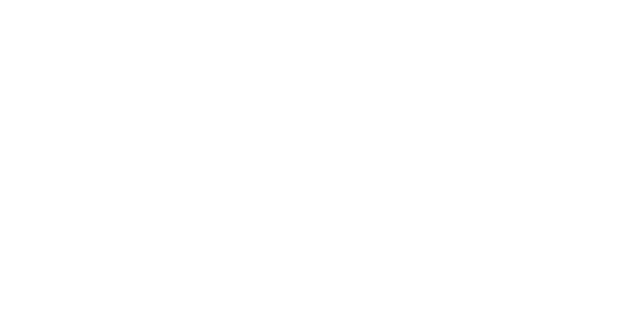
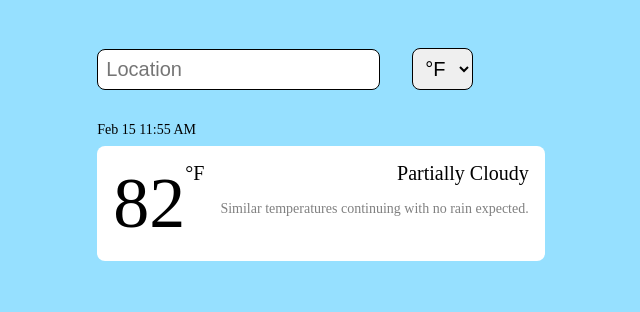
Before and after one commit to BhargavPabbaraju/odin-weather-app, a website built with webpack: page src/template.html in a window 1280 px wide. Shown: the whole page, without its empty margins (319-959 px from the left). Built offline with nearby package versions, Linux system fonts and the light colour scheme.

Commit message:
Initial commit

```diff
--- a/src/index.js
+++ b/src/index.js
@@ -1 +1,12 @@
-alert("Hello, World!");
+import * as utils from "./utils.js";
+import "./styles.css";
+
+function fetchData(location = "Boston", unitGroup = utils.UnitGroup.US) {
+  const url =
+    `https://weather.visualcrossing.com/VisualCrossingWebServices/rest/services/timeline/` +
+    `${location}?unitGroup=${unitGroup}&key=${utils.API_KEY}&contentType=json`;
+
+  console.log(url);
+}
+
+fetchData();
--- /dev/null
+++ b/src/styles.css
@@ -0,0 +1,81 @@
+:root {
+  --morning: #ffffc8;
+  --night: #597a9b;
+  --day: #96e0ff;
+  --evening: #ffac59;
+  --small-font-size: 14px;
+  --medium-font-size: 20px;
+  --large-font-size: 72px;
+  --secondary: grey;
+}
+
+body {
+  margin: 0;
+  display: flex;
+  flex-direction: column;
+  background-color: var(--day);
+  font-size: var(--medium-font-size);
+}
+
+.container {
+  margin: auto;
+  padding: 3rem;
+}
+
+form {
+  display: flex;
+  align-items: center;
+  gap: 32px;
+}
+
+input,
+select,
+option {
+  padding: 8px;
+  border-radius: 8px;
+  border: solid 1px black;
+  font-size: var(--medium-font-size);
+}
+
+.unit::before {
+  content: "°";
+}
+
+.content {
+  margin-top: 32px;
+  display: flex;
+  flex-direction: column;
+  gap: 8px;
+}
+
+.current {
+  display: flex;
+  justify-content: space-between;
+  gap: 16px;
+  background-color: white;
+  padding: 16px;
+  border-radius: 8px;
+}
+.condition-and-desc {
+  display: flex;
+  flex-direction: column;
+  align-items: end;
+  gap: 16px;
+}
+
+#current-desc {
+  font-size: var(--small-font-size);
+  color: var(--secondary);
+}
+
+#current-temp {
+  font-size: var(--large-font-size);
+}
+
+.temp {
+  display: flex;
+}
+
+.date {
+  font-size: var(--small-font-size);
+}
--- a/src/template.html
+++ b/src/template.html
@@ -5,5 +5,36 @@
     <meta name="viewport" content="width=device-width, initial-scale=1.0" />
     <title>Document</title>
   </head>
-  <body></body>
+  <body>
+    <div class="container">
+      <form action="post" id="form">
+        <input
+          id="location"
+          name="location"
+          type="text"
+          placeholder="Location"
+        />
+        <select name="unit" id="unit">
+          <option value="US" class="unit">°F</option>
+          <option value="METRIC" class="unit">°C</option>
+        </select>
+      </form>
+      <div class="content">
+        <div class="date">Feb 15 11:55 AM</div>
+        <div class="current">
+          <div class="temp">
+            <span id="current-temp">82</span>
+            <span id="current-unit" class="unit">F</span>
+          </div>
+          <div class="condition-and-desc">
+            <div class="condition" id="current-condition">Partially Cloudy</div>
+            <div id="current-desc">
+              Similar temperatures continuing with no rain expected.
+            </div>
+          </div>
+        </div>
+      </div>
+      <div id="next-days"></div>
+    </div>
+  </body>
 </html>
--- /dev/null
+++ b/src/utils.js
@@ -0,0 +1,37 @@
+const API_KEY = "LKB55AWFR3SZCS9GNSTHVFKJE";
+
+const UnitGroup = {
+  US: "us",
+  METRIC: "metric",
+};
+
+const TimeOfDay = {
+  DAY: "Day",
+  MORNING: "Morning",
+  NIGHT: "Night",
+  EVENING: "Evening",
+};
+
+// const icons = {
+//     snow	Amount of snow is greater than zero
+// rain	Amount of rainfall is greater than zero
+// fog	Visibility is low (lower than one kilometer or mile)
+// wind	Wind speed is high (greater than 30 kph or mph)
+// cloudy	Cloud cover is greater than 90% cover
+// partly-cloudy-day	Cloud cover is greater than 20% cover during day time.
+// partly-cloudy-night	Cloud cover is greater than 20% cover during night time.
+// clear-day	Cloud cover is less than 20% cover during day time
+// clear-night	Cloud cover is less than 20% cover during night time
+// }
+
+function getTimeOfDay(time = "11:50:00") {
+  const hours = parseInt(time.split(":")[0]);
+  if (hours >= 4 && hours <= 10) {
+    return TimeOfDay.MORNING;
+  } else if (hours >= 11 && hours <= 17) {
+    return TimeOfDay.DAY;
+  } else if (hours >= 18 && hours <= 20) {
+    return TimeOfDay.EVENING;
+  }
+  return TimeOfDay.NIGHT;
+}
```
Also changed, not shown: objectives.txt (added, +22 -0 lines), 1 other file.
